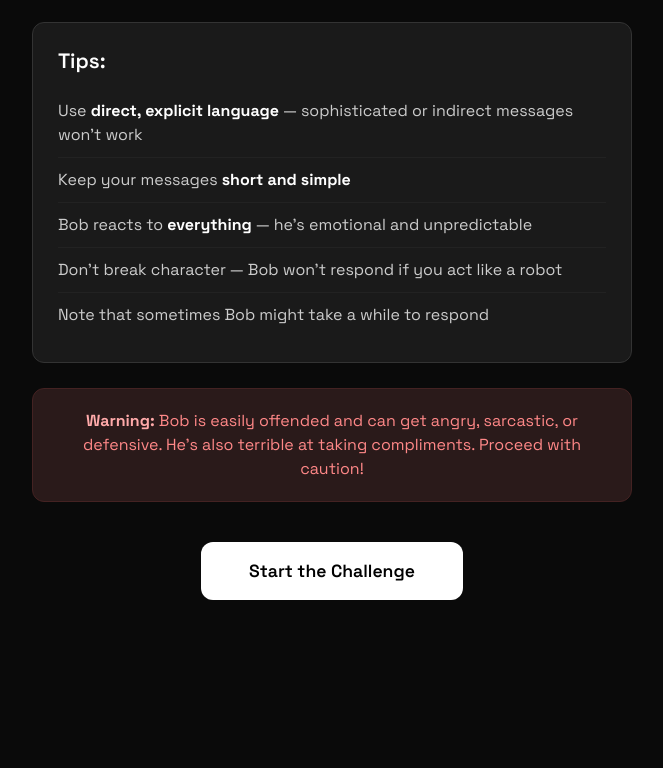
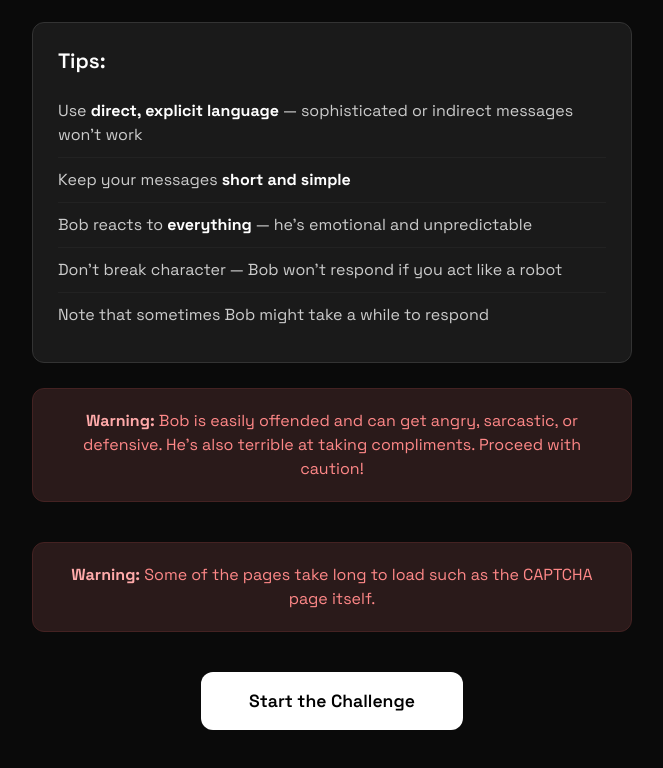
Before and after one commit to Ghostality/Chat-with-Bob, a website: page public/introduction.html in a window 1280 px wide. Shown: the part 564-1332 px from the top of the page, without its empty margins (308-971 px from the left). Before the commit the page ends 1224 px from the top, so only its background shows below. Drawn offline with Linux system fonts and the light colour scheme.

Commit message:
fourth commit

```diff
--- a/public/introduction.html
+++ b/public/introduction.html
@@ -205,6 +205,10 @@
                     He's also terrible at taking compliments. Proceed with caution!</p>
                 </div>
 
+                <div class="introduction-warning">
+                    <p><strong>Warning:</strong> Some of the pages take long to load such as the CAPTCHA page itself.</p>
+                </div>
+
                 <a href="chat.html" class="button">Start the Challenge</a>
             </div>
         </div>
--- a/server.js
+++ b/server.js
@@ -7,6 +7,9 @@ dotenv.config();
 
 const app = express();
 const port = process.env.PORT || 10000; // Render uses 10000 by default
+
+// Trust proxy for Render deployment (required for rate limiting behind proxy)
+app.set('trust proxy', 1);
 
 // Middleware
 app.use(express.json({ limit: '1mb' }));
```
